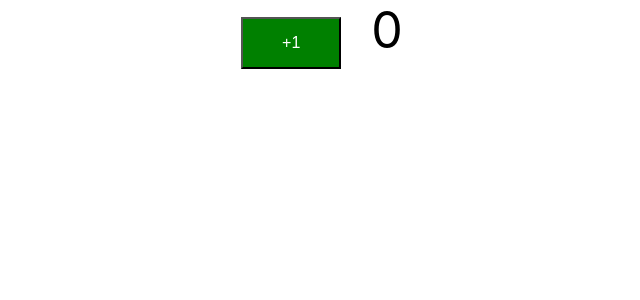
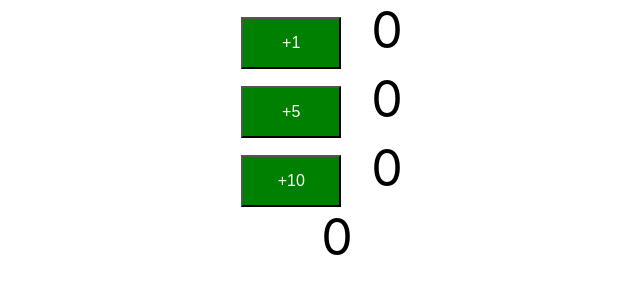
Before and after one commit to gonzalezsoriano777/ATMCardSystem, a React (Create React App) app in the folder atm-client/: page / in a window 1280 px wide. Shown: the top 300 px of the page, without its empty margins (303-943 px from the left). Built offline with nearby package versions, Linux system fonts and the light colour scheme.

Commit message:
Created a counter to add simple addition intergers and sum the amount based on the count

```diff
--- a/atm-client/src/components/counter/Counter.jsx
+++ b/atm-client/src/components/counter/Counter.jsx
@@ -1,4 +1,5 @@
 import React, { Component } from 'react';
+import PropTypes from 'prop-types';
 import './Counter.css';
 
 //Define the initial state in a constructor
@@ -18,18 +19,63 @@ class Counter extends Component {
   render() {
     return (
       <div className="counter">
-        <button onClick={this.increment}>+1</button>
+        <CounterButton by={1} incrementMethod={this.increment} />
+        <CounterButton by={5} incrementMethod={this.increment} />
+        <CounterButton by={10} incrementMethod={this.increment} />
         <span className="count">{this.state.counter}</span>
       </div>
     )
   }
 
-  increment() { // Update state - counter++
-    this.state.counter++;
+  increment(by) {
     this.setState({
-      counter: this.state.counter + 1
+      counter: this.state.counter + by
+    })
+  }
+
+}
+
+class CounterButton extends Component {
+
+  constructor() {
+    super();
+    this.state = {
+      counter: 0
+    }
+
+    this.increment = this.increment.bind(this);
+  }
+
+  render() {
+    return (
+      <div className="counter">
+        <button onClick={this.increment}> +{this.props.by}</button>
+        <span className="count">{this.state.counter}</span>
+      </div>
+    )
+  }
+
+  increment() {
+    this.setState({
+      counter: this.state.counter + this.props.by
     });
+
+    this.props.incrementMethod(this.props.by);
+
   }
 }
 
+
+// Default Counter when initializing its function
+/* Counter.defaultProps = {
+  by: 1
+}
+*/
+
+// checker for invalid inputs
+/* Counter.propTypes = {
+  by: PropTypes.number
+}
+*/
+
 export default Counter
```
